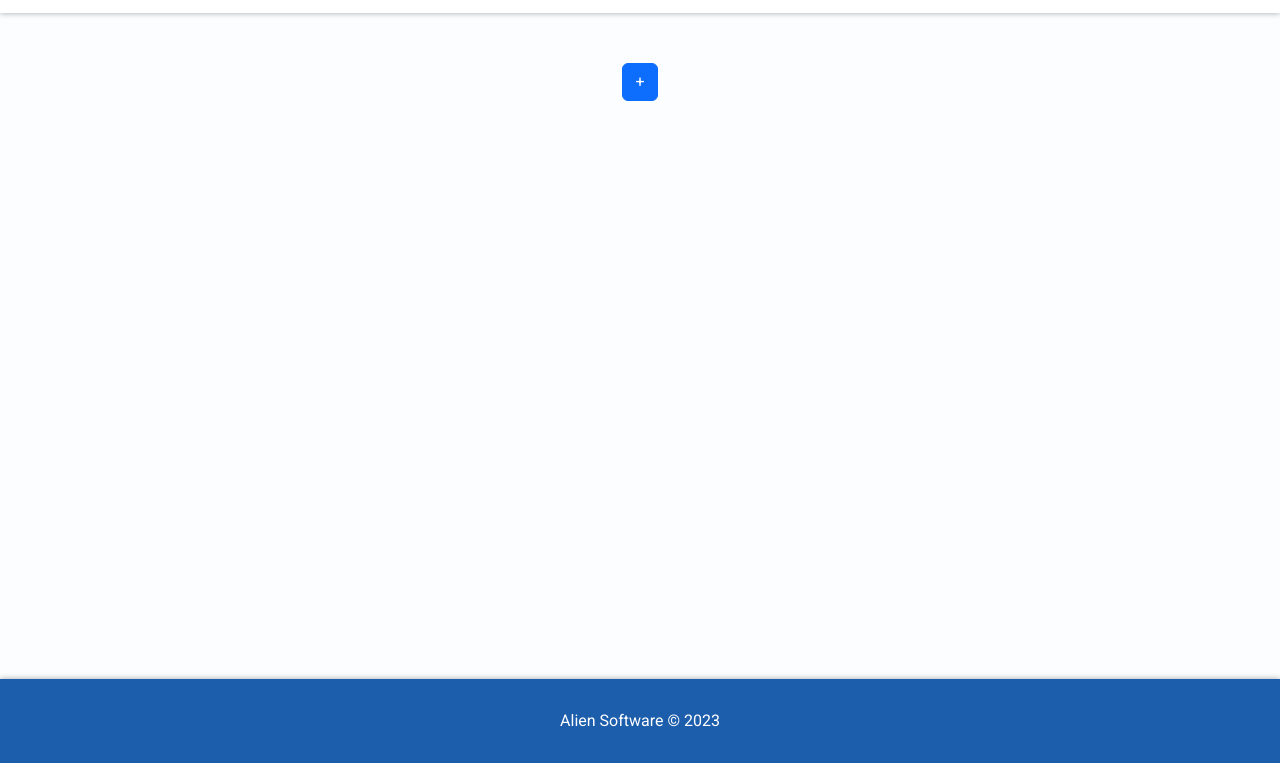
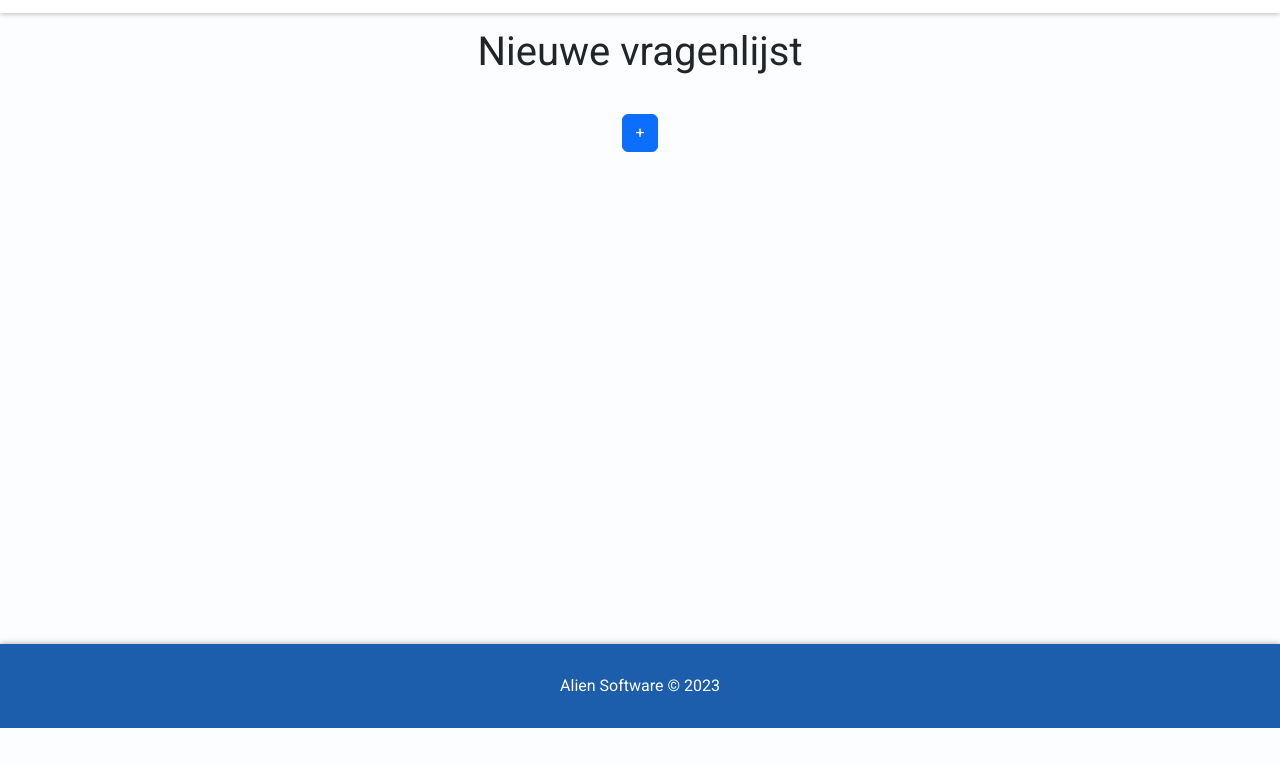
Before and after one commit to Celeste-1064634/w4-new, a React app in the folder frontend/: page /vragenlijst/nieuw in a window 1280 px wide. Shown: the part 87-850 px from the top of the page. After the commit the page ends 815 px from the top, so only its background shows below. Built offline with nearby package versions, Linux system fonts and the light colour scheme; no server answers; sample sign-in values are in the browser's storage.

Commit message:
UPDATE: Added title

```diff
--- a/frontend/src/pages/NewSurveyMaker.js
+++ b/frontend/src/pages/NewSurveyMaker.js
@@ -12,8 +12,11 @@ function NewSurveyMaker() {
   console.log(addQuestion)
     return (
     <>
+    <div className={styles.divPageTitle}>
+    <h1 >Nieuwe vragenlijst</h1>
+    </div>
     <div className={styles.divAddNewQuestion}>
-    <Button onClick={addNewQuestion} className={styles.btnAddNewQuestion}>+</Button>
+        <Button onClick={addNewQuestion} className={styles.btnAddNewQuestion}>+</Button>
     </div>
     </>
   )
--- a/frontend/src/pages/NewSurveyMaker.module.css
+++ b/frontend/src/pages/NewSurveyMaker.module.css
@@ -1,5 +1,12 @@
+.divPageTitle {
+    display: flex;
+    justify-content: center;
+    margin-top: 15px;
+}
+
+
 .divAddNewQuestion {
     display: flex;
     justify-content: center;
-    margin-top: 50px;
+    margin-top: 30px;
 }
```
